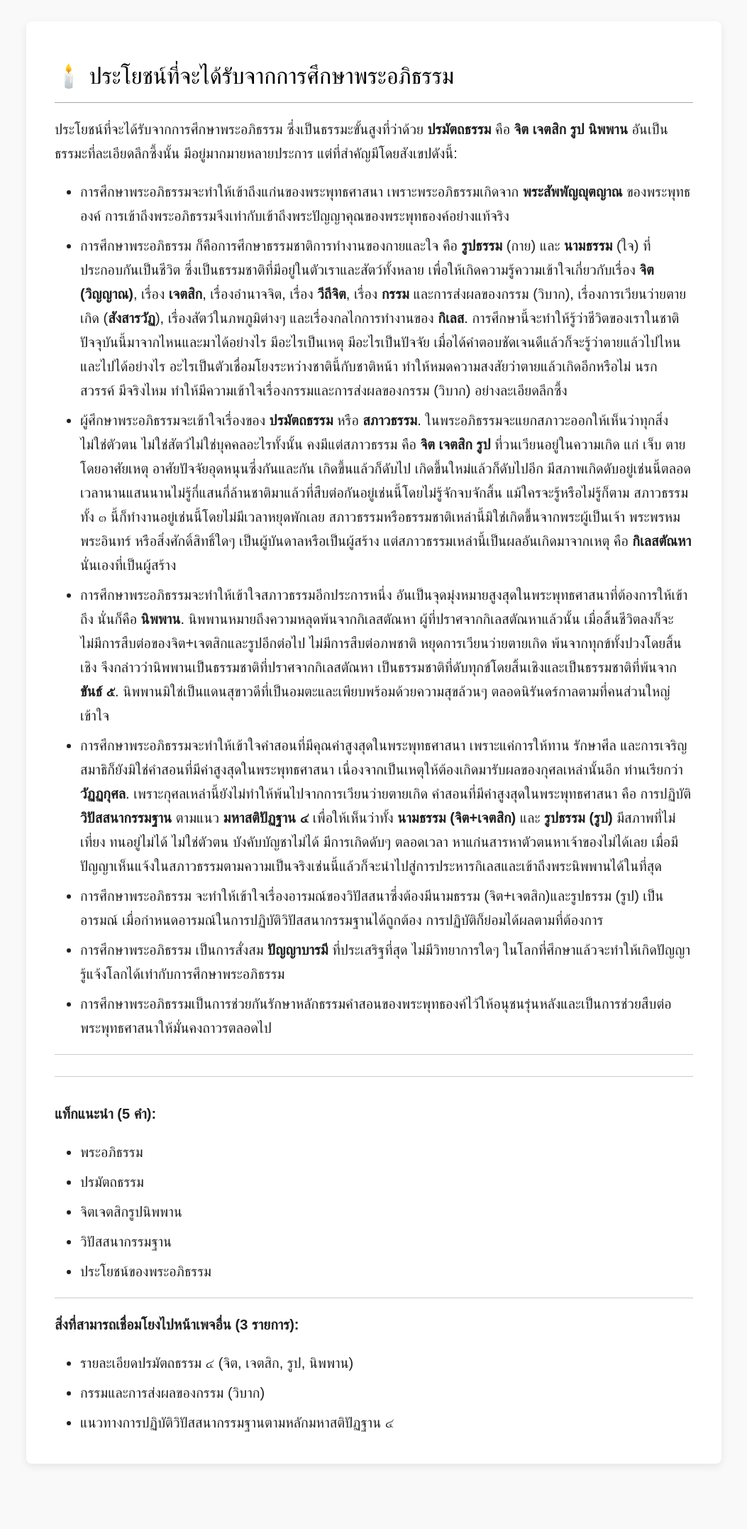
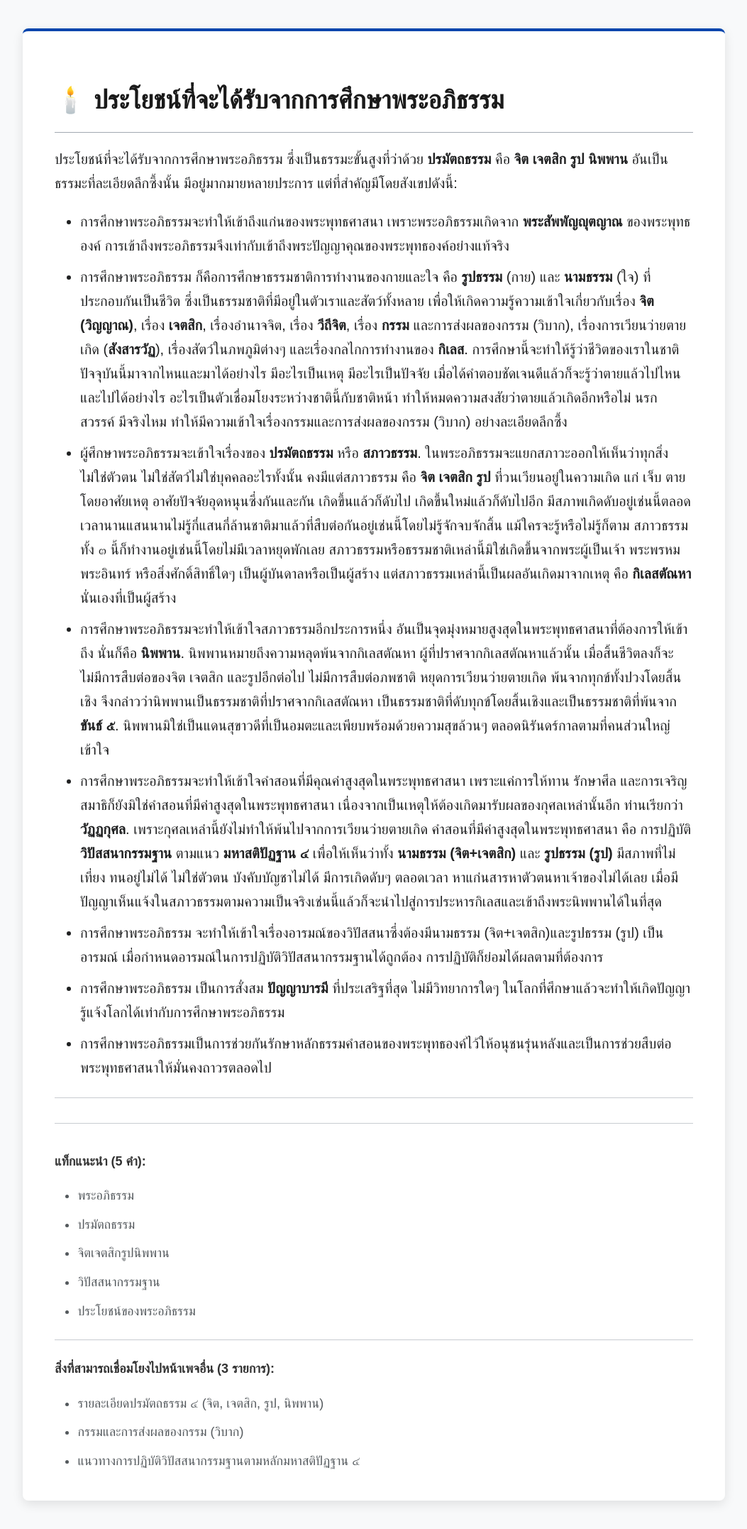
Before and after one commit to dhamsutta/tripitaka, a Jekyll site: the page pitaka/abhidhamma/01/1-02.html, which Jekyll copies as it is, in a window 1280 px wide. Shown: the whole page at 71% size, without its empty margins (113-1166 px from the left). Built offline with Jekyll 4.4.1, drawn with Linux system fonts in a browser that asks for light colours; some web fonts are replaced; before the commit the page ends 2092 px from its top, so only the background shows below that.

Commit message:
Update 1-02.html

```diff
--- a/pitaka/abhidhamma/01/1-02.html
+++ b/pitaka/abhidhamma/01/1-02.html
@@ -15,77 +15,112 @@
     <meta content="ประโยชน์ที่จะได้รับจากการศึกษาพระอภิธรรม" name="twitter:title">
     <meta content="สรุปประโยชน์สำคัญจากการศึกษาพระอภิธรรมธรรมะขั้นสูงในพระพุทธศาสนา" name="twitter:description">
     <style>
-        /* Wiki Style for Standalone/GitHub Page */
-        body, html { /* ย้าย font import มาไว้นอก body,html selector ถ้าจะให้ดีควรเป็น link tag */
+        @import url('https://fonts.googleapis.com/css2?family=Bai+Jamjuree:wght@400;700&display=swap');
+
+        /* General Reset and Body Styles */
+        html, body {
             margin: 0;
             padding: 0;
-            background-color: #f9f9f9; /* สีพื้นหลังอ่อนๆ สำหรับ body ทั้งหมด */
+            font-family: 'Bai Jamjuree', Arial, sans-serif;
+            font-size: 20px; /* User preference */
+            line-height: 1.7; /* User preference */
+            color: #202122; /* Dark grey for text, good contrast */
+            background-color: #f8f9fa; /* Very light grey background for the page */
+            text-align: left; /* User preference */
         }
-        @import url('https://fonts.googleapis.com/css2?family=Bai+Jamjuree:wght@400;700&display=swap');
 
-        .wiki-article-container { /* Container หลักสำหรับเนื้อหาบน GitHub Page */
-            font-family: 'Bai Jamjuree', Arial, sans-serif;
-            font-size: 20px;
-            line-height: 1.7;
-            color: #202122;
+        /* Main Content Container */
+        .wiki-article-container {
+            max-width: 900px;
+            margin: 40px auto; /* More margin for better centering */
+            padding: 30px 45px; /* Increased padding */
             background-color: #ffffff;
-            text-align: left;
-            max-width: 900px; /* จำกัดความกว้างเนื้อหา */
-            margin: 30px auto; /* จัดกึ่งกลาง */
-            padding: 25px 40px; /* ระยะห่างภายใน */
-            box-shadow: 0 4px 12px rgba(0,0,0,0.08);
+            box-shadow: 0 5px 15px rgba(0,0,0,0.1); /* Slightly more pronounced shadow */
             border-radius: 8px;
+            border-top: 4px solid #0645ad; /* Accent color similar to wiki links */
         }
+
+        /* Headings */
         .wiki-article-container h2 {
-            font-size: 1.6em;
-            color: #000000;
+            font-size: 1.8em; /* Slightly larger for main title */
+            color: #1a1a1a; /* Darker black for heading */
             border-bottom: 1px solid #a2a9b1;
-            padding-bottom: 0.3em;
-            margin-top: 25px;
-            margin-bottom: 16px;
-            font-weight: normal;
+            padding-bottom: 0.4em;
+            margin-top: 1em; /* Adjust top margin */
+            margin-bottom: 20px; /* Consistent with paragraph margin */
+            font-weight: 700; /* Make H2 bold */
         }
+
+        /* Paragraphs and Lists */
         .wiki-article-container p,
         .wiki-article-container ul {
-            margin-bottom: 16px;
-            text-align: left;
+            margin-bottom: 16px; /* User preference */
+            text-align: left; /* User preference */
         }
+
         .wiki-article-container ul {
-            padding-left: 1.8em;
+            padding-left: 1.8em; /* Standard list indentation */
             list-style-type: disc;
         }
+
         .wiki-article-container li {
-            margin-bottom: 8px;
+            margin-bottom: 10px; /* Slightly more space for list items */
         }
+
+        /* Links */
         .wiki-article-container a {
-            color: #0645ad;
+            color: #0645ad; /* Wikipedia blue */
             text-decoration: underline;
         }
         .wiki-article-container a:visited {
-            color: #0b0080;
+            color: #0b0080; /* Wikipedia purple for visited links */
         }
+        .wiki-article-container a:hover {
+            text-decoration: none; /* Optional: remove underline on hover */
+        }
+
+        /* Strong / Bold Text */
         .wiki-article-container strong {
-            font-weight: bold;
+            font-weight: 700; /* Ensure strong is bold */
         }
-        .wiki-article-container .tooltip-term strong {
-            font-weight: bold;
+
+        /* Tooltip Styling (for the term itself, tooltip appearance is browser default) */
+        .tooltip-term {
+            /* border-bottom: 1px dotted #54595d; /* Optional: subtle underline to indicate tooltip */
+            /* cursor: help; /* Optional: change cursor to indicate help */
         }
+        .tooltip-term strong { /* Ensure text within tooltip span is bold */
+             font-weight: 700;
+        }
+
+        /* Horizontal Rule */
         .wiki-article-container hr {
-            margin-top: 20px;
-            margin-bottom: 20px;
+            margin-top: 25px;
+            margin-bottom: 25px;
             border: 0;
             border-top: 1px solid #c8ccd1;
         }
+
+        /* Footer Sections for Tags and Links */
         .wiki-article-container .section-footer {
-            margin-top:30px;
-            padding-top:15px;
+            margin-top: 35px;
+            padding-top: 20px;
             border-top: 1px solid #c8ccd1;
+            font-size: 0.9em; /* Slightly smaller text for footer sections */
+            color: #54595d;
+        }
+        .wiki-article-container .section-footer p strong {
+            color: #333; /* Darker color for footer headings */
+        }
+         .wiki-article-container .section-footer ul {
+            margin-bottom: 10px; /* Less margin for lists in footer */
         }
     </style>
 </head>
 <body>
 
-    <div class="wiki-article-container"> <h2>🕯️ ประโยชน์ที่จะได้รับจากการศึกษาพระอภิธรรม</h2>
+    <div class="wiki-article-container">
+        <h2>🕯️ ประโยชน์ที่จะได้รับจากการศึกษาพระอภิธรรม</h2>
 
         <p>
         ประโยชน์ที่จะได้รับจากการศึกษาพระอภิธรรม ซึ่งเป็นธรรมะขั้นสูงที่ว่าด้วย <span class="tooltip-term" title="สภาวะที่มีอยู่จริงโดยตัวเอง, ความจริงอันสูงสุด (จิต, เจตสิก, รูป, นิพพาน)"><strong>ปรมัตถธรรม</strong></span> คือ
@@ -119,7 +154,7 @@
 
             <li>การศึกษาพระอภิธรรมจะทำให้เข้าใจสภาวธรรมอีกประการหนึ่ง อันเป็นจุดมุ่งหมายสูงสุดในพระพุทธศาสนาที่ต้องการให้เข้าถึง นั่นก็คือ
             <span class="tooltip-term" title="ความดับสิ้นเชื้อแห่งทุกข์, การหลุดพ้นจากสังสารวัฏ"><strong>นิพพาน</strong></span>.
-            นิพพานหมายถึงความหลุดพ้นจากกิเลสตัณหา ผู้ที่ปราศจากกิเลสตัณหาแล้วนั้น เมื่อสิ้นชีวิตลงก็จะไม่มีการสืบต่อของจิต+เจตสิกและรูปอีกต่อไป ไม่มีการสืบต่อภพชาติ หยุดการเวียนว่ายตายเกิด พ้นจากทุกข์ทั้งปวงโดยสิ้นเชิง จึงกล่าวว่านิพพานเป็นธรรมชาติที่ปราศจากกิเลสตัณหา เป็นธรรมชาติที่ดับทุกข์โดยสิ้นเชิงและเป็นธรรมชาติที่พ้นจาก
+            นิพพานหมายถึงความหลุดพ้นจากกิเลสตัณหา ผู้ที่ปราศจากกิเลสตัณหาแล้วนั้น เมื่อสิ้นชีวิตลงก็จะไม่มีการสืบต่อของจิต เจตสิก และรูปอีกต่อไป ไม่มีการสืบต่อภพชาติ หยุดการเวียนว่ายตายเกิด พ้นจากทุกข์ทั้งปวงโดยสิ้นเชิง จึงกล่าวว่านิพพานเป็นธรรมชาติที่ปราศจากกิเลสตัณหา เป็นธรรมชาติที่ดับทุกข์โดยสิ้นเชิงและเป็นธรรมชาติที่พ้นจาก
             <span class="tooltip-term" title="กองแห่งรูปธรรมและนามธรรม ๕ อย่าง: รูป เวทนา สัญญา สังขาร วิญญาณ"><strong>ขันธ์ ๕</strong></span>.
             นิพพานมิใช่เป็นแดนสุขาวดีที่เป็นอมตะและเพียบพร้อมด้วยความสุขล้วนๆ ตลอดนิรันดร์กาลตามที่คนส่วนใหญ่เข้าใจ</li>
 
```
